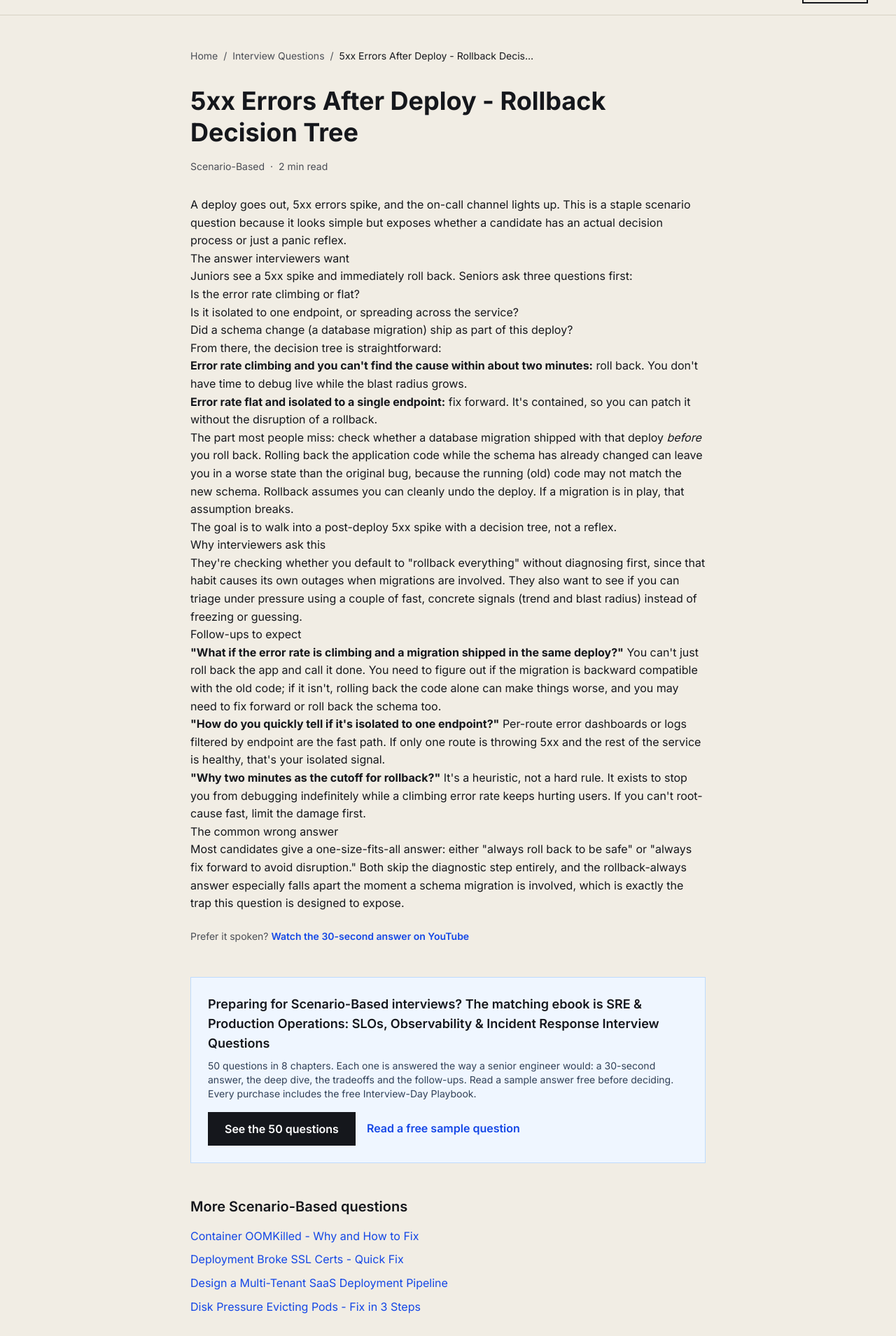
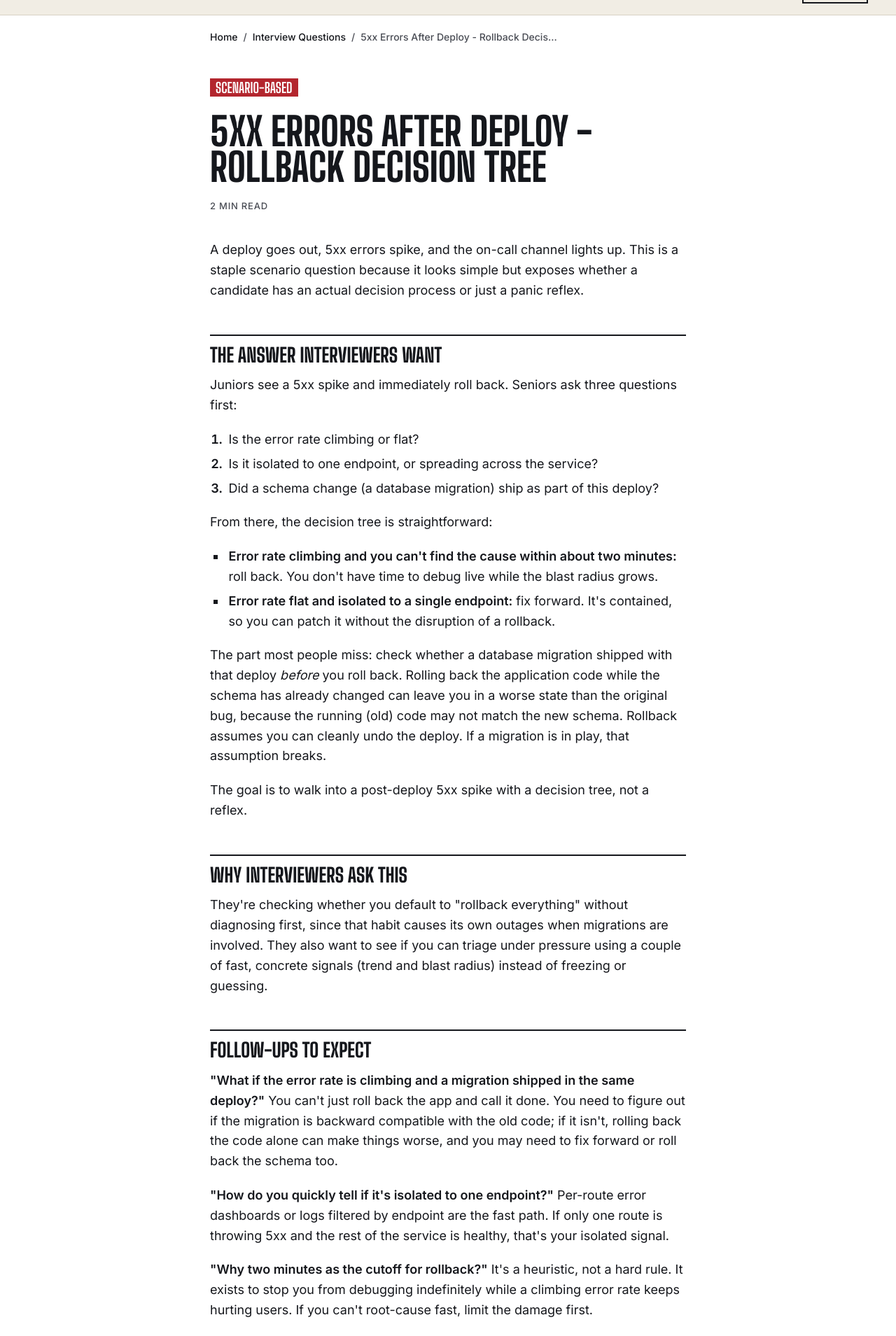
Before and after one commit to devopsinterviewcloud/devopsinterview.cloud, a Next.js app: page /questions/5xx-errors-after-deploy-rollback-decision-tree in a window 1280 px wide. Shown: the part 51-1960 px from the top of the page at 70% size. Built offline with nearby package versions, Linux system fonts and the light colour scheme.

Commit message:
Restyle the questions index and question pages

```diff
--- a/src/app/questions/[slug]/page.tsx
+++ b/src/app/questions/[slug]/page.tsx
@@ -5,6 +5,10 @@ import { getAllQuestions, getQuestion, relatedQuestions, categoryLabel, productF
 import { siteConfig, truncateMetadataText } from '@/config/site'
 import TrackedLink from '@/components/TrackedLink'
 import { getContents, sampleHrefFor, totalQuestions } from '@/lib/catalog'
+import { bookStyle } from '@/lib/book-style'
+import BookCallout from '@/components/BookCallout'
+
+const inlineLink = 'font-semibold text-ink underline underline-offset-4 hover:decoration-2'
 
 const SITE_URL = siteConfig.url
 
@@ -57,6 +61,7 @@ export default async function QuestionPage({
   const product = productForCategory(question.category)
   const contents = product ? getContents(product.slug) : undefined
   const related = relatedQuestions(question)
+  const style = bookStyle(product?.id ?? 'bundle')
 
   const url = `${SITE_URL}/questions/${question.slug}`
   const jsonLd = {
@@ -85,7 +90,7 @@ export default async function QuestionPage({
   }
 
   return (
-    <main id="main" className="container mx-auto px-4 py-12 max-w-3xl">
+    <main id="main" className="bg-sheet text-[17px]">
       <script
         type="application/ld+json"
         dangerouslySetInnerHTML={{ __html: JSON.stringify(jsonLd).replace(/</g, '\\u003c') }}
@@ -95,35 +100,34 @@ export default async function QuestionPage({
         dangerouslySetInnerHTML={{ __html: JSON.stringify(breadcrumbJsonLd).replace(/</g, '\\u003c') }}
       />
 
-      <nav className="text-sm text-muted-foreground mb-8" aria-label="Breadcrumb">
-        <Link href="/" className="hover:underline">Home</Link>
-        <span className="mx-2">/</span>
-        <Link href="/questions" className="hover:underline">Interview Questions</Link>
-        <span className="mx-2">/</span>
-        <span className="text-foreground">{question.title.length > 40 ? question.title.slice(0, 40) + '…' : question.title}</span>
+      <div className="wrap pt-5 pb-16 sm:pb-20">
+        <div className="mx-auto max-w-[680px]">
+          <nav className="text-[14px] font-medium" aria-label="Breadcrumb">
+            <Link href="/" className="underline-offset-4 hover:underline">Home</Link>
+            <span className="mx-2 text-subtle" aria-hidden="true">/</span>
+            <Link href="/questions" className="underline-offset-4 hover:underline">Interview Questions</Link>
+            <span className="mx-2 text-subtle" aria-hidden="true">/</span>
+            <span className="text-subtle">{question.title.length > 40 ? question.title.slice(0, 40) + '…' : question.title}</span>
           </nav>
 
           <article>
-        <header className="mb-8">
-          <h1 className="text-3xl md:text-4xl font-bold leading-tight mb-4">{question.title}</h1>
-          <div className="text-sm text-muted-foreground">
-            <span>{categoryLabel(question.category)}</span>
-            <span className="mx-2">·</span>
-            {question.readingMinutes} min read
-          </div>
+            <header className="pt-8 pb-9 sm:pt-12 sm:pb-10">
+              <span className={`chip ${style.fill}`}>{categoryLabel(question.category)}</span>
+              <h1 className="display-2 mt-5 text-[40px] sm:text-[56px]">{question.title}</h1>
+              <p className="meta mt-5 text-subtle">{question.readingMinutes} min read</p>
             </header>
 
-        <div className="blog-prose" dangerouslySetInnerHTML={{ __html: question.html }} />
+            <div className="prose-article" dangerouslySetInnerHTML={{ __html: question.html }} />
 
             {question.youtubeId && (
-          <p className="mt-6 text-sm text-muted-foreground">
+              <p className="mt-8 border-t border-hair pt-5 text-[16px] text-subtle">
                 Prefer it spoken?{' '}
                 <TrackedLink
                   href={`https://www.youtube.com/watch?v=${question.youtubeId}`}
                   target="_blank"
                   eventName="questions_cta_clicked"
                   eventProperties={{ destination: 'youtube', question: question.slug }}
-              className="font-semibold text-blue-700 underline-offset-4 hover:underline"
+                  className={inlineLink}
                 >
                   Watch the 30-second answer on YouTube
                 </TrackedLink>
@@ -131,54 +135,56 @@ export default async function QuestionPage({
             )}
           </article>
 
-      <aside className="mt-12 rounded-xl border border-blue-200 bg-blue-50 p-6">
+          <BookCallout book={product} className="mt-10 bg-paper">
             {product && contents ? (
               <>
-            <h2 className="text-lg font-semibold mb-2">
+                <span className="chip">{style.label}</span>
+                <h2 className="mt-3 text-[22px] font-bold leading-snug">
                   Preparing for {categoryLabel(question.category)} interviews? The matching ebook is {product.title}
                 </h2>
-            <p className="text-sm text-slate-700 mb-4">
+                <p className="mt-2.5 text-[16px] leading-relaxed text-subtle">
                   {contents.questionCount} questions in {contents.chapters.length} chapters. Each one is answered the way a
                   senior engineer would: a 30-second answer, the deep dive, the tradeoffs and the follow-ups.
                   Read a sample answer free before deciding. Every purchase includes the free Interview-Day Playbook.
                 </p>
-            <div className="flex flex-wrap items-center gap-4">
-              <TrackedLink href={`/ebooks/${product.slug}`} eventName="questions_cta_clicked" eventProperties={{ destination: 'product', product: product.id, question: question.slug }} className="btn-primary inline-block">
+                <div className="mt-5 flex flex-wrap items-center gap-x-6 gap-y-3">
+                  <TrackedLink href={`/ebooks/${product.slug}`} eventName="questions_cta_clicked" eventProperties={{ destination: 'product', product: product.id, question: question.slug }} className="btn-primary">
                     See the {contents.questionCount} questions
                   </TrackedLink>
-              <TrackedLink href={sampleHrefFor(product.slug)} eventName="questions_cta_clicked" eventProperties={{ destination: 'sample', product: product.id, question: question.slug }} className="font-semibold text-blue-700 underline-offset-4 hover:underline">
+                  <TrackedLink href={sampleHrefFor(product.slug)} eventName="questions_cta_clicked" eventProperties={{ destination: 'sample', product: product.id, question: question.slug }} className={inlineLink}>
                     Read a free sample question
                   </TrackedLink>
                 </div>
               </>
             ) : (
               <>
-            <h2 className="text-lg font-semibold mb-2">Preparing for DevOps interviews?</h2>
-            <p className="text-sm text-slate-700 mb-4">
+                {product && <span className="chip">{style.label}</span>}
+                <h2 className={`text-[22px] font-bold leading-snug ${product ? 'mt-3' : ''}`}>Preparing for DevOps interviews?</h2>
+                <p className="mt-2.5 text-[16px] leading-relaxed text-subtle">
                   Our five-book series covers cloud, Kubernetes, Terraform, CI/CD and SRE with {totalQuestions} interview
                   questions and worked answers. Every purchase includes the free Interview-Day Playbook.
                 </p>
                 {/* categories mapped to the bundle (it has no single-book contents) go straight to it */}
                 {product ? (
-              <TrackedLink href={`/ebooks/${product.slug}`} eventName="questions_cta_clicked" eventProperties={{ destination: 'product', product: product.id, question: question.slug }} className="btn-primary inline-block">
+                  <TrackedLink href={`/ebooks/${product.slug}`} eventName="questions_cta_clicked" eventProperties={{ destination: 'product', product: product.id, question: question.slug }} className="btn-primary mt-5">
                     See the five-book bundle
                   </TrackedLink>
                 ) : (
-              <TrackedLink href="/ebooks" eventName="questions_cta_clicked" eventProperties={{ destination: 'ebooks', question: question.slug }} className="btn-primary inline-block">
+                  <TrackedLink href="/ebooks" eventName="questions_cta_clicked" eventProperties={{ destination: 'ebooks', question: question.slug }} className="btn-primary mt-5">
                     Browse the DevOps ebooks
                   </TrackedLink>
                 )}
               </>
             )}
-      </aside>
+          </BookCallout>
 
           {related.length > 0 && (
-        <section className="mt-12">
-          <h2 className="text-xl font-semibold mb-4">More {categoryLabel(question.category)} questions</h2>
-          <ul className="space-y-2">
+            <section className="mt-14 border-t-2 border-ink pt-3.5">
+              <h2 className="display-3">More {categoryLabel(question.category)} questions</h2>
+              <ul className="mt-3 text-[16px] leading-snug">
                 {related.map((r) => (
-              <li key={r.slug}>
-                <Link href={`/questions/${r.slug}`} className="text-blue-700 underline-offset-4 hover:underline">
+                  <li key={r.slug} className="border-b border-hair py-2.5">
+                    <Link href={`/questions/${r.slug}`} className="underline-offset-4 hover:underline">
                       {r.title}
                     </Link>
                   </li>
@@ -186,6 +192,8 @@ export default async function QuestionPage({
               </ul>
             </section>
           )}
+        </div>
+      </div>
     </main>
   )
 }
--- a/src/app/questions/page.tsx
+++ b/src/app/questions/page.tsx
@@ -1,9 +1,11 @@
 import type { Metadata } from 'next'
 import Link from 'next/link'
-import { getAllQuestions, categoryLabel } from '@/lib/questions'
+import { getAllQuestions, categoryLabel, productForCategory } from '@/lib/questions'
 import { createPageMetadata } from '@/config/site'
 import TrackedLink from '@/components/TrackedLink'
-import { totalQuestions, BUNDLE_SLUG } from '@/lib/catalog'
+import { bundle, totalQuestions, BUNDLE_SLUG } from '@/lib/catalog'
+import { bookStyle } from '@/lib/book-style'
+import BookCallout from '@/components/BookCallout'
 
 export const metadata: Metadata = createPageMetadata({
   title: 'DevOps Interview Questions, Answered Properly',
@@ -23,44 +25,54 @@ export default function QuestionsIndexPage() {
   const categories = [...byCategory.entries()].sort((a, b) => b[1].length - a[1].length)
 
   return (
-    <main id="main" className="container mx-auto px-4 py-12 max-w-4xl">
-      <header className="mb-10">
-        <h1 className="text-3xl md:text-4xl font-bold leading-tight mb-4">
+    <main id="main" className="pb-16 text-[17px]">
+      <div className="wrap">
+        <header className="pt-8 pb-10 sm:pt-10 sm:pb-12">
+          <span className="chip">Questions</span>
+          <h1 className="display-1 mt-5 max-w-[12em]">
             DevOps interview questions, answered properly
           </h1>
-        <p className="text-muted-foreground max-w-2xl">
+          <p className="mt-5 max-w-[40em] text-[18px] leading-normal sm:text-[20px]">
             {questions.length} questions from real DevOps, SRE and platform interviews. Each page gives
             you the answer interviewers are listening for, why they ask it, and the follow-ups they use
             to find the edge of your knowledge.
           </p>
-        <p className="mt-3 text-sm">
-          New:{' '}
-          <Link href="/ai-infrastructure-interview-questions" className="font-semibold text-blue-700 underline-offset-4 hover:underline">
+          <p className="mt-4 text-[16px]">
+            <span className="font-semibold">New:</span>{' '}
+            <Link href="/ai-infrastructure-interview-questions" className="font-semibold underline underline-offset-4 hover:decoration-2">
               AI infrastructure and MLOps interview questions
             </Link>
           </p>
         </header>
 
-      {categories.map(([category, list]) => (
-        <section key={category} className="mb-10">
-          <h2 className="text-xl font-semibold mb-4">
-            {categoryLabel(category)} <span className="text-muted-foreground font-normal text-base">({list.length})</span>
+        <div className="gap-x-6 lg:columns-2">
+          {categories.map(([category, list]) => {
+            const product = productForCategory(category)
+            return (
+              <section key={category} className="mb-10 break-inside-avoid border-t-2 border-ink pt-3.5">
+                <h2 className="flex items-center gap-3">
+                  <span className={`size-3 shrink-0 ${bookStyle(product?.id ?? 'bundle').square}`} aria-hidden="true" />
+                  <span className="display-3">{categoryLabel(category)}</span>
+                  <span className="meta text-subtle">({list.length})</span>
                 </h2>
-          <ul className="space-y-2">
+                <ul className="mt-3 text-[16px] leading-snug">
                   {list.map((q) => (
-              <li key={q.slug}>
-                <Link href={`/questions/${q.slug}`} className="text-blue-700 underline-offset-4 hover:underline">
+                    <li key={q.slug} className="py-1">
+                      <Link href={`/questions/${q.slug}`} className="underline-offset-4 hover:underline">
                         {q.title}
                       </Link>
                     </li>
                   ))}
                 </ul>
               </section>
-      ))}
+            )
+          })}
+        </div>
 
-      <aside className="mt-12 rounded-xl border border-blue-200 bg-blue-50 p-6">
-        <h2 className="text-lg font-semibold mb-2">Want the full worked answers?</h2>
-        <p className="text-sm text-slate-700 mb-4">
+        <BookCallout book={bundle} className="mt-4 bg-sheet">
+          <span className="chip">{bookStyle(bundle.id).label}</span>
+          <h2 className="mt-3 text-[22px] font-bold leading-snug">Want the full worked answers?</h2>
+          <p className="mt-2.5 max-w-[42em] text-[16px] leading-relaxed text-subtle">
             The five-book series covers cloud, Kubernetes, Terraform, CI/CD and SRE with {totalQuestions} interview
             questions: a 30-second answer, the deep dive, the tradeoffs and the follow-ups for each.
             Every purchase includes the free Interview-Day Playbook.
@@ -69,11 +81,12 @@ export default function QuestionsIndexPage() {
             href={`/ebooks/${BUNDLE_SLUG}`}
             eventName="questions_cta_clicked"
             eventProperties={{ destination: 'bundle', page: 'index' }}
-          className="btn-primary inline-block"
+            className="btn-primary mt-5"
           >
             See the bundle
           </TrackedLink>
-      </aside>
+        </BookCallout>
+      </div>
     </main>
   )
 }
```
Lines whose indentation alone changed are shown as unchanged.
